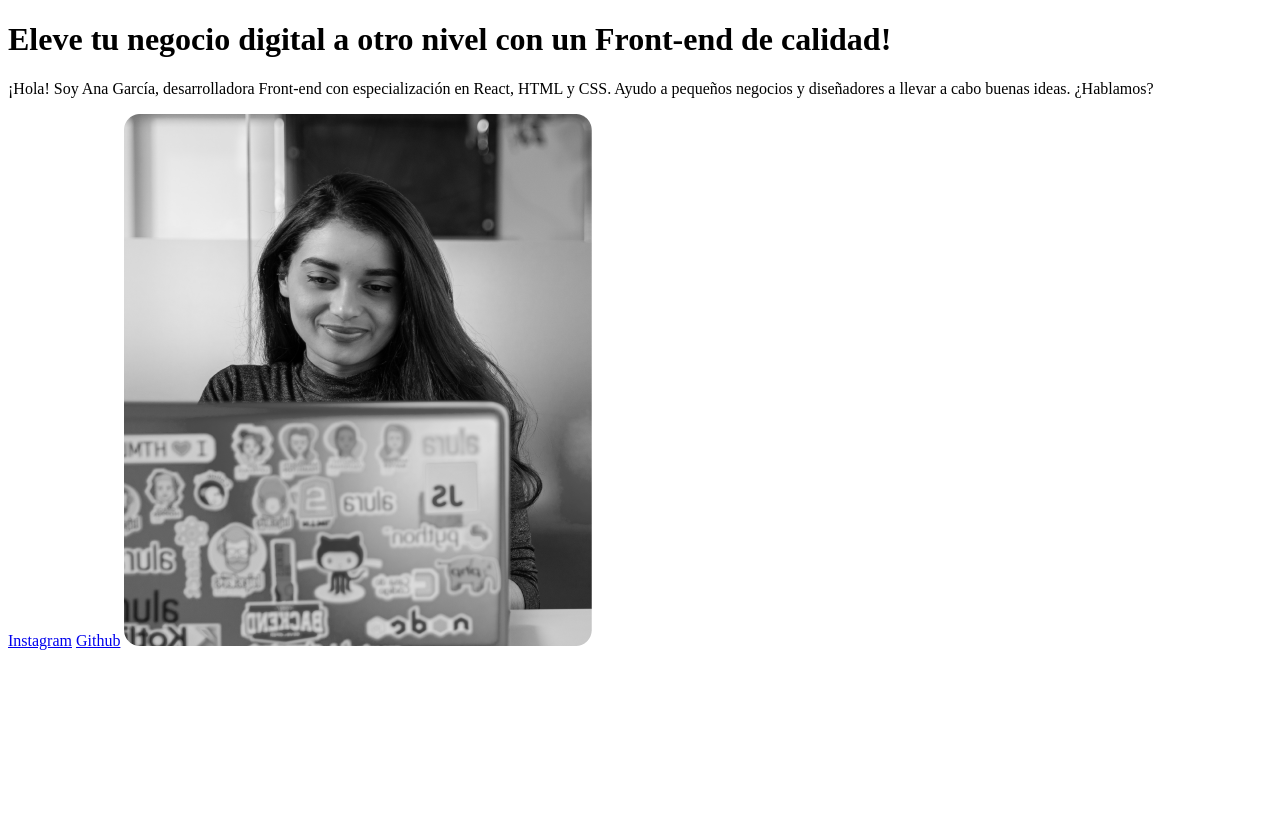
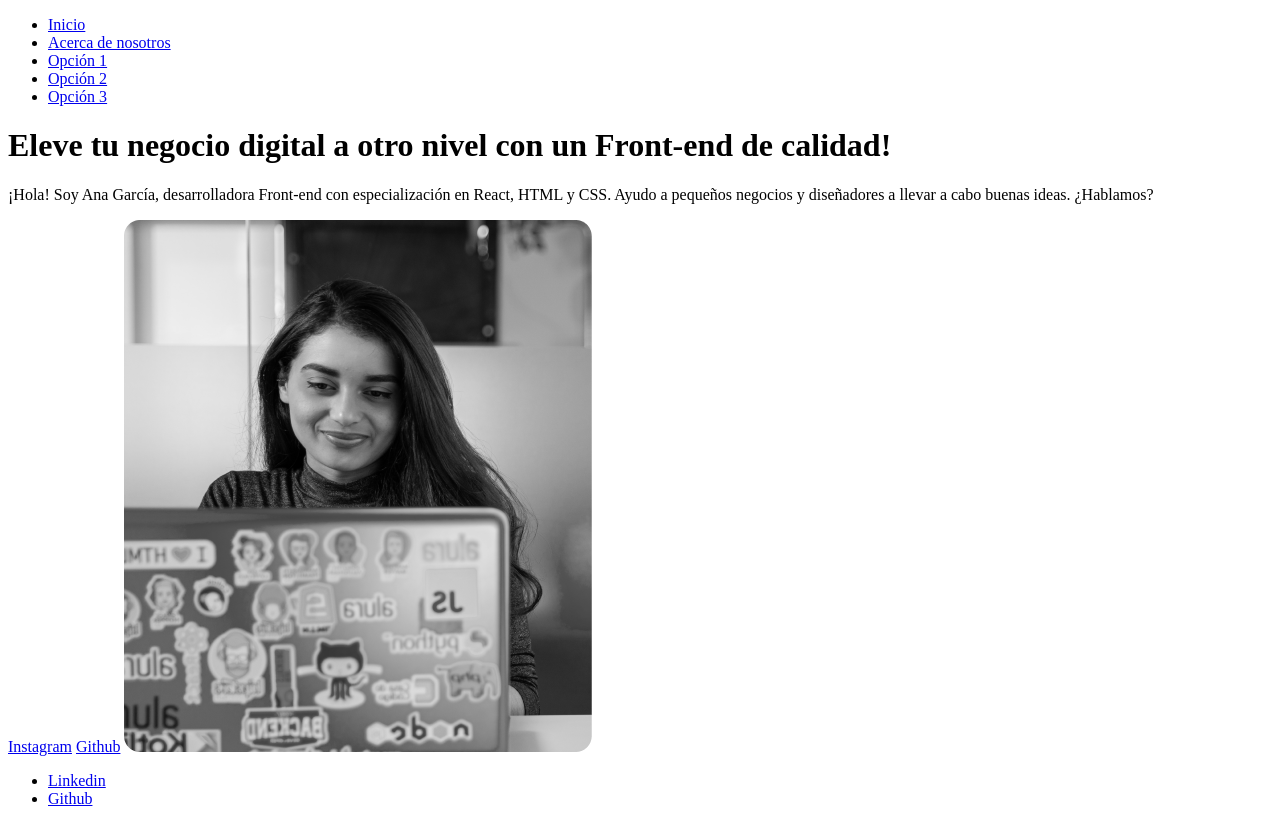
Before and after one commit to hpord/portafolio, a plain HTML site: page portafolio/index.html in a window 1280 px wide. Before the commit the page ends 800 px from the top, so only its background shows below. Drawn offline with Linux system fonts and the light colour scheme.

Commit message:
modificacion de index

```diff
--- a/portafolio/index.html
+++ b/portafolio/index.html
@@ -6,7 +6,15 @@
     <title>Portafolio</title>
 </head>
 <body>
-    <header></header>
+    <header>
+        <ul>
+            <li><a href="#">Inicio</a></li>
+            <li><a href="#">Acerca de nosotros</a></li>
+            <li><a href="#">Opción 1</a></li>
+            <li><a href="#">Opción 2</a></li>
+            <li><a href="#">Opción 3</a></li>
+        </ul>
+    </header>
     <main>
         <h1>
             Eleve tu negocio digital a otro nivel <strong>con un Front-end de calidad!</strong>
@@ -22,6 +30,11 @@
         <img src="./img/imagen.png" alt="Imagen de Ana García trabajando">
     </main>
     <!--<aside></aside>-->
-    <footer></footer>
+    <footer>
+        <ul>
+            <li><a href="#">Linkedin</a></li>
+            <li><a href="#">Github</a></li>
+        </ul>
+    </footer>
 </body>
 </html>
```
